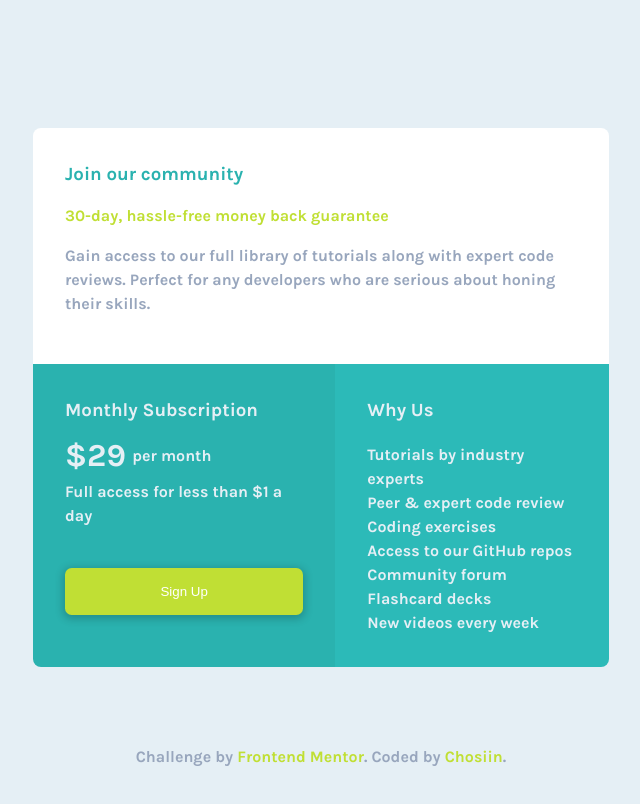
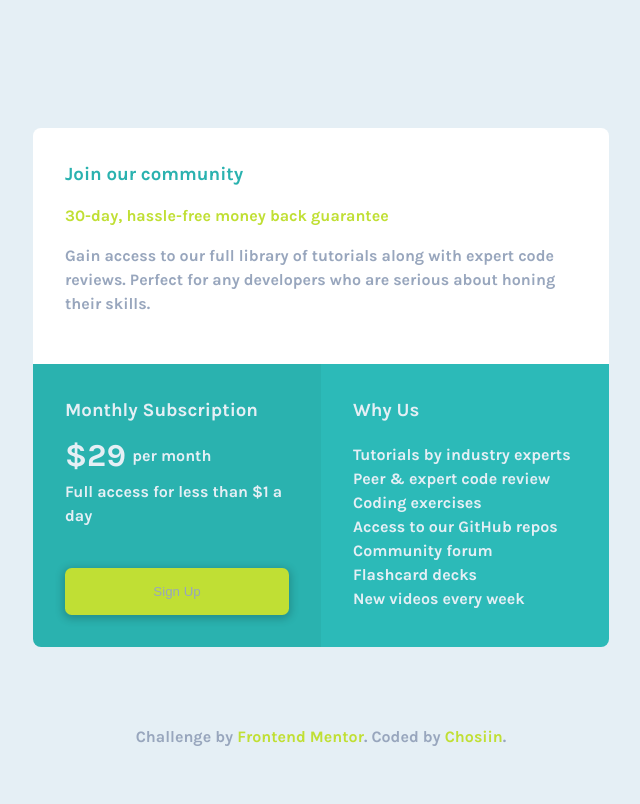
Before and after one commit to shikin93/single-price-grid, a plain HTML site: page index.html in a window 1280 px wide. Shown: the whole page, without its empty margins (319-959 px from the left). Drawn offline with Linux system fonts and the light colour scheme.

Commit message:
canges css grid

```diff
--- a/index.html
+++ b/index.html
@@ -5,7 +5,6 @@
   <meta charset="UTF-8">
   <meta name="viewport" content="width=device-width, initial-scale=1.0">
   <!-- displays site properly based on user's device -->
-  <meta http-equiv="X-UA-Compatible" content="IE=7">
   <link rel="icon" type="image/png" sizes="32x32" href="./images/favicon-32x32.png">
 
   <!-- google font -->
--- a/scss/main.scss
+++ b/scss/main.scss
@@ -30,10 +30,6 @@ main {
   line-height: 1.5;
 
   display: grid;
-  grid-template-areas:
-    "join"
-    "subscription"
-    "feature";
 }
 
 .join,
@@ -43,7 +39,6 @@ main {
 }
 
 .join {
-  grid-area: join;
   background-color: white;
   border-radius: 0.5em 0.5em 0 0;
   h3 {
@@ -59,7 +54,6 @@ main {
 }
 
 .subscription {
-  grid-area: subscription;
   background-color: $cyan;
 
   &__price {
@@ -89,7 +83,6 @@ main {
 }
 
 .feature {
-  grid-area: feature;
   background-color: hsl(179, 62%, 45%);
   border-radius: 0 0 0.5em 0.5em;
 
@@ -116,9 +109,7 @@ main {
   main {
     max-width: 80%;
 
-    grid-template-areas:
-      "join join"
-      "subscription feature";
+    grid-template-columns: 1fr 1fr;
   }
 
   .join,
@@ -128,14 +119,16 @@ main {
   }
 
   .join {
-    grid-area: join;
+    grid-column: span 2;
   }
   .subscription {
-    grid-area: subscription;
+    grid-column: 1;
+    grid-row: 2;
     border-radius: 0 0 0 0.5em;
   }
   .feature {
-    grid-area: feature;
+    grid-column: 2;
+    grid-row: 2;
     border-radius: 0 0 0.5em 0;
   }
 
```
Also changed, not shown: css/main.css, 1 other file.
